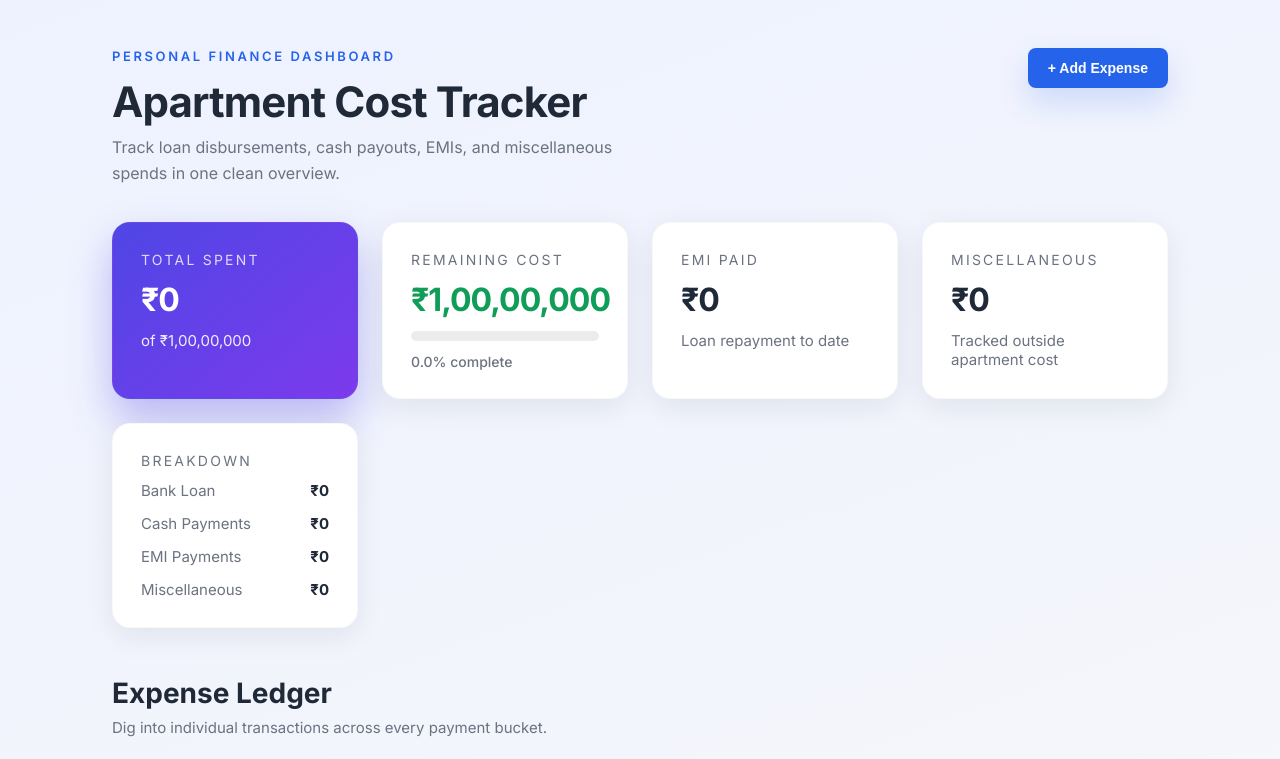
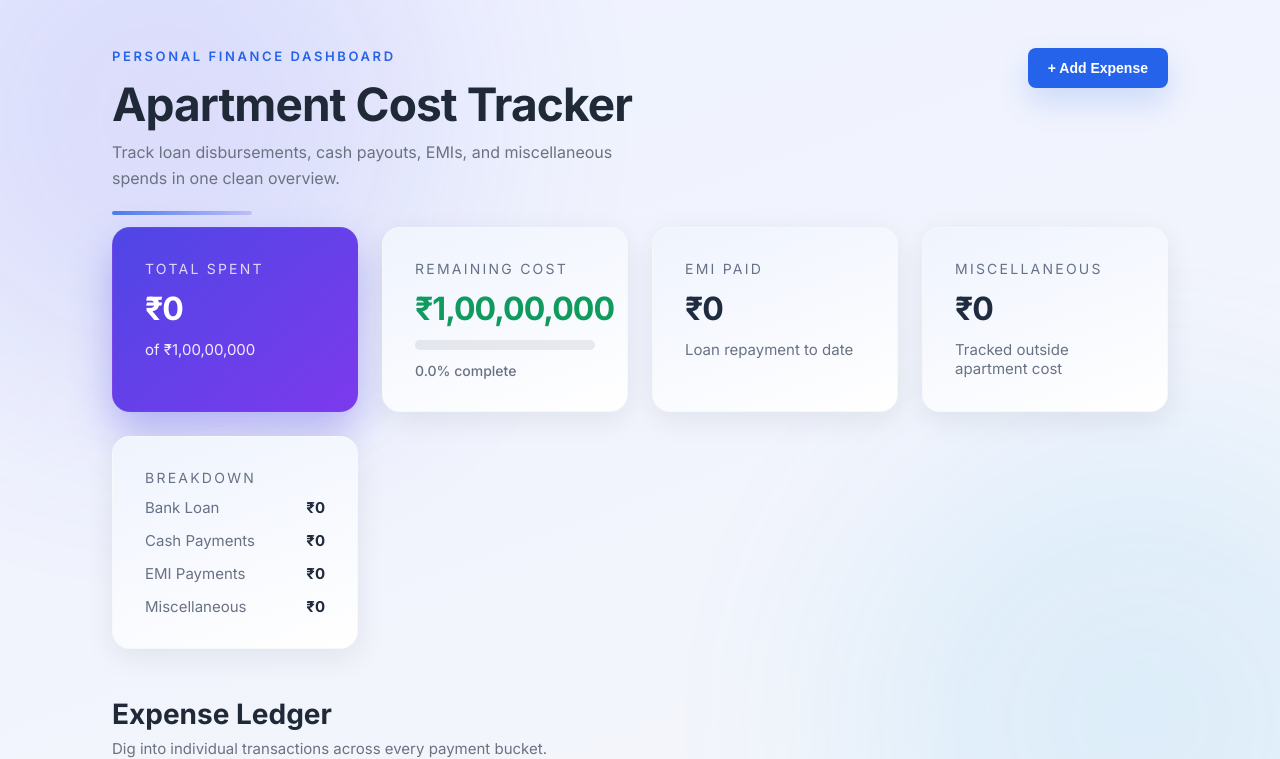
Before and after one commit to IMPrimph/apartment-tracker, a React (Vite) app: page / in a window 1280 px wide. Shown: the top 759 px of the page. Built offline with nearby package versions, Linux system fonts and the light colour scheme; no server answers; the database is empty; the HTML template or start-up script is replaced by a standard one.

Commit message:
styling updates

```diff
--- a/src/App.jsx
+++ b/src/App.jsx
@@ -91,6 +91,8 @@ function TrackerApp() {
           >
             + Add Expense
           </button>
+
+          <span className="page-header__underline" />
         </header>
 
         <Dashboard
@@ -130,6 +132,7 @@ function TrackerApp() {
             onDelete={handleDeleteExpense}
             forceLabel="Miscellaneous"
             forceBadgeColor="#6f42c1"
+            forceAccent="rgba(111, 66, 193, 0.16)"
             emptyTitle="No miscellaneous entries yet"
             emptyBody="Log any indirect spends related to the move—fittings, legal fees, or other extras."
           />
@@ -149,6 +152,7 @@ function TrackerApp() {
             onDelete={handleDeleteExpense}
             forceLabel="EMI Payment"
             forceBadgeColor="#ff8c42"
+            forceAccent="rgba(255, 140, 66, 0.18)"
             emptyTitle="No EMI payments yet"
             emptyBody="Log each month’s EMI so you can compare payouts against bank schedules."
           />
--- a/src/components/ExpenseList.jsx
+++ b/src/components/ExpenseList.jsx
@@ -4,6 +4,7 @@ function ExpenseList({
   onDelete,
   forceLabel,
   forceBadgeColor,
+  forceAccent,
   emptyTitle = 'No expenses yet',
   emptyBody = 'Start logging expenses to populate your dashboard.'
 }) {
@@ -18,19 +19,23 @@ function ExpenseList({
   const typeMeta = {
     miscellaneous: {
       label: 'Miscellaneous',
-      color: '#6f42c1'
+      color: '#6f42c1',
+      accent: 'rgba(111, 66, 193, 0.16)'
     },
     bankLoan: {
       label: 'Bank Loan',
-      color: '#0b69c7'
+      color: '#0b69c7',
+      accent: 'rgba(11, 105, 199, 0.15)'
     },
     cash: {
       label: 'Cash Payment',
-      color: '#0f9d58'
+      color: '#0f9d58',
+      accent: 'rgba(15, 157, 88, 0.15)'
     },
     emi: {
       label: 'EMI Payment',
-      color: '#ff8c42'
+      color: '#ff8c42',
+      accent: 'rgba(255, 140, 66, 0.18)'
     }
   }
 
@@ -58,17 +63,32 @@ function ExpenseList({
   return (
     <div className="expense-groups">
       {Object.keys(groupedExpenses).map(type => {
+        const fallbackMeta = { label: type, color: '#6c757d', accent: 'rgba(108, 117, 125, 0.12)' }
         const meta = forceLabel
-          ? { label: forceLabel, color: forceBadgeColor || '#ff8c42' }
-          : typeMeta[type] || { label: type, color: '#6c757d' }
+          ? {
+              label: forceLabel,
+              color: forceBadgeColor || '#ff8c42',
+              accent: forceAccent || 'rgba(255, 140, 66, 0.18)'
+            }
+          : typeMeta[type] || fallbackMeta
 
         return (
           <article key={type} className="expense-group card">
             <header className="expense-group__header">
-              <span className="expense-group__badge" style={{ backgroundColor: meta.color }} />
-              <div>
-                <h3>{meta.label}</h3>
-                <p>{groupedExpenses[type].length} entr{groupedExpenses[type].length === 1 ? 'y' : 'ies'}</p>
+              <div className="expense-group__title">
+                <span className="expense-group__badge" style={{ backgroundColor: meta.color }} />
+                <div>
+                  <h3>{meta.label}</h3>
+                  <span
+                    className="expense-group__chip"
+                    style={{
+                      backgroundColor: meta.accent,
+                      color: meta.color
+                    }}
+                  >
+                    {groupedExpenses[type].length} entr{groupedExpenses[type].length === 1 ? 'y' : 'ies'}
+                  </span>
+                </div>
               </div>
               <span className="expense-group__total">{formatCurrency(groupTotal(type))}</span>
             </header>
@@ -76,6 +96,7 @@ function ExpenseList({
             <div className="expense-group__body">
               {groupedExpenses[type].map(expense => (
                 <div key={expense.id} className="expense-row">
+                  <span className="expense-row__accent" style={{ backgroundColor: meta.color }} />
                   <div className="expense-row__details">
                     <span className="expense-row__title">{expense.description}</span>
                     <span className="expense-row__date">
--- a/src/index.css
+++ b/src/index.css
@@ -27,6 +27,32 @@ body {
   background: linear-gradient(160deg, #eef2ff 0%, #f4f6fb 55%, #ffffff 100%);
   color: var(--text);
   min-height: 100vh;
+  overflow-x: hidden;
+}
+
+body::before,
+body::after {
+  content: '';
+  position: fixed;
+  width: 560px;
+  height: 560px;
+  border-radius: 50%;
+  filter: blur(120px);
+  opacity: 0.45;
+  z-index: -2;
+  pointer-events: none;
+}
+
+body::before {
+  background: rgba(79, 70, 229, 0.28);
+  top: -160px;
+  left: -120px;
+}
+
+body::after {
+  background: rgba(14, 165, 233, 0.22);
+  bottom: -200px;
+  right: -140px;
 }
 
 .app-shell {
@@ -43,10 +69,11 @@ body {
 .card {
   background: var(--surface);
   border-radius: var(--radius-lg);
-  box-shadow: var(--shadow-sm);
-  padding: 28px 32px;
-  margin-bottom: 24px;
-  border: 1px solid rgba(148, 163, 184, 0.1);
+  box-shadow: var(--shadow-sm), inset 0 1px 0 rgba(255, 255, 255, 0.4);
+  padding: 32px;
+  margin-bottom: 28px;
+  border: 1px solid rgba(148, 163, 184, 0.12);
+  backdrop-filter: blur(8px);
 }
 
 .page-header {
@@ -55,10 +82,11 @@ body {
   justify-content: space-between;
   gap: 32px;
   margin-bottom: 36px;
+  position: relative;
 }
 
 .page-header h1 {
-  font-size: 42px;
+  font-size: 46px;
   font-weight: 700;
   letter-spacing: -0.02em;
   margin-bottom: 8px;
@@ -77,6 +105,16 @@ body {
   max-width: 520px;
   color: var(--text-muted);
   line-height: 1.6;
+}
+
+.page-header__underline {
+  position: absolute;
+  left: 0;
+  bottom: -24px;
+  width: 140px;
+  height: 4px;
+  border-radius: 999px;
+  background: linear-gradient(90deg, rgba(37, 99, 235, 0.8), rgba(79, 70, 229, 0.2));
 }
 
 .btn {
@@ -108,6 +146,7 @@ body {
   background: var(--surface);
   color: var(--primary);
   border: 1px solid var(--primary);
+  box-shadow: 0 10px 20px rgba(37, 99, 235, 0.12);
 }
 
 .btn-secondary:hover {
@@ -115,19 +154,22 @@ body {
 }
 
 .btn-ghost {
-  background: transparent;
+  background: rgba(37, 99, 235, 0.08);
   color: var(--primary);
   padding: 8px 14px;
+  border: 1px solid rgba(37, 99, 235, 0.18);
 }
 
 .btn-ghost:hover {
-  background: rgba(37, 99, 235, 0.08);
+  background: rgba(37, 99, 235, 0.14);
 }
 
 .btn-danger {
   background: #ef4444;
   color: #fff;
   padding: 8px 14px;
+  border: 1px solid rgba(239, 68, 68, 0.4);
+  box-shadow: 0 10px 18px rgba(239, 68, 68, 0.22);
 }
 
 .btn-danger:hover {
@@ -151,12 +193,14 @@ body {
 .stat-card {
   background: var(--surface);
   border-radius: var(--radius-lg);
-  padding: 28px;
+  padding: 32px;
   box-shadow: var(--shadow-sm);
   border: 1px solid rgba(148, 163, 184, 0.08);
   display: flex;
   flex-direction: column;
   gap: 12px;
+  position: relative;
+  overflow: hidden;
 }
 
 .stat-card--primary {
@@ -189,6 +233,15 @@ body {
 
 .stat-card:not(.stat-card--primary) .stat-card__meta {
   color: var(--text-muted);
+}
+
+.stat-card:not(.stat-card--primary)::after {
+  content: '';
+  position: absolute;
+  inset: 0;
+  background: linear-gradient(160deg, rgba(37, 99, 235, 0.12), rgba(79, 70, 229, 0));
+  opacity: 0.6;
+  pointer-events: none;
 }
 
 .stat-progress {
@@ -240,7 +293,8 @@ body {
 }
 
 .section {
-  margin-bottom: 32px;
+  margin-bottom: 40px;
+  position: relative;
 }
 
 .section__headline {
@@ -266,11 +320,26 @@ body {
   gap: 24px;
 }
 
+.expense-group {
+  background: rgba(255, 255, 255, 0.82);
+  border-radius: 26px;
+  padding: 32px;
+  box-shadow: 0 18px 45px rgba(15, 23, 42, 0.12);
+  border: 1px solid rgba(148, 163, 184, 0.14);
+  backdrop-filter: blur(10px);
+}
+
 .expense-group__header {
   display: flex;
   align-items: center;
   gap: 20px;
   margin-bottom: 20px;
+}
+
+.expense-group__title {
+  display: flex;
+  align-items: center;
+  gap: 16px;
 }
 
 .expense-group__badge {
@@ -285,9 +354,18 @@ body {
   font-weight: 600;
 }
 
-.expense-group__header p {
-  font-size: 14px;
-  color: var(--text-muted);
+.expense-group__chip {
+  display: inline-flex;
+  align-items: center;
+  justify-content: center;
+  padding: 4px 12px;
+  border-radius: 999px;
+  background: rgba(37, 99, 235, 0.08);
+  color: var(--primary);
+  font-weight: 600;
+  font-size: 12px;
+  letter-spacing: 0.04em;
+  text-transform: uppercase;
 }
 
 .expense-group__total {
@@ -300,6 +378,7 @@ body {
   display: flex;
   flex-direction: column;
   gap: 16px;
+  margin-top: 12px;
 }
 
 .expense-row {
@@ -307,10 +386,28 @@ body {
   justify-content: space-between;
   align-items: center;
   gap: 24px;
-  padding: 18px 20px;
-  background: rgba(15, 23, 42, 0.025);
-  border-radius: var(--radius-md);
-  border: 1px solid rgba(148, 163, 184, 0.14);
+  padding: 20px 22px 20px 32px;
+  background: rgba(248, 250, 252, 0.92);
+  border-radius: 20px;
+  border: 1px solid rgba(148, 163, 184, 0.1);
+  position: relative;
+  overflow: hidden;
+  transition: transform 0.18s ease, box-shadow 0.18s ease;
+}
+
+.expense-row:hover {
+  transform: translateY(-2px);
+  box-shadow: 0 12px 25px rgba(15, 23, 42, 0.12);
+}
+
+.expense-row__accent {
+  position: absolute;
+  left: 0;
+  top: 0;
+  bottom: 0;
+  width: 6px;
+  border-radius: 0 6px 6px 0;
+  opacity: 0.8;
 }
 
 .expense-row__details {
@@ -354,8 +451,9 @@ body {
   padding: 60px 20px;
   background: var(--surface);
   border-radius: var(--radius-lg);
-  border: 1px dashed rgba(148, 163, 184, 0.5);
+  border: 1px dashed rgba(148, 163, 184, 0.4);
   color: var(--text-muted);
+  box-shadow: inset 0 1px 0 rgba(255, 255, 255, 0.3);
 }
 
 .empty-state h3 {
@@ -547,6 +645,10 @@ body {
     width: 100%;
   }
 
+  .expense-row__accent {
+    display: none;
+  }
+
   .floating-add {
     display: inline-flex;
   }
```
